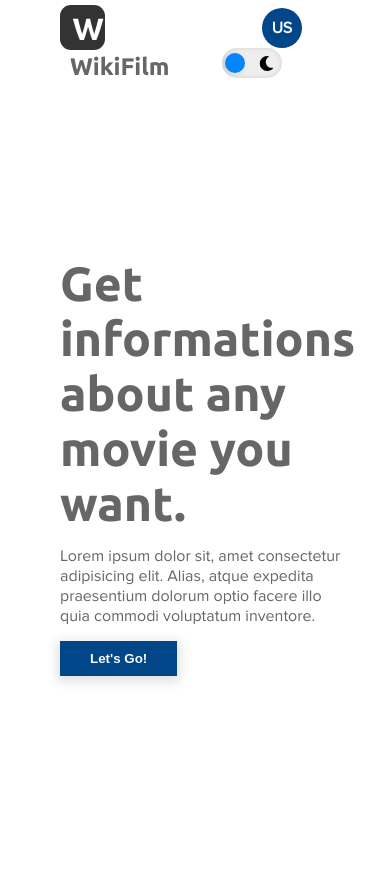
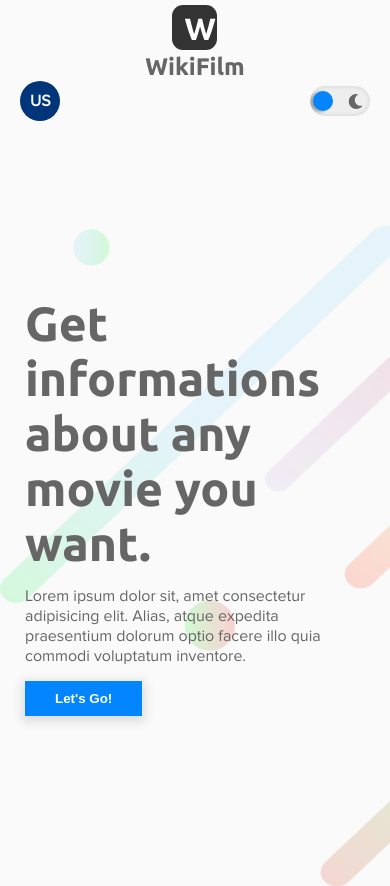
Before and after one commit to Uncle-Sam-Mako/Wikifilm, a website: page index.html in a window 390 px wide. Before the commit the page ends 846 px from the top, so only its background shows below. Drawn offline with Linux system fonts and the light colour scheme.

Commit message:
Update index.html & main.scss :  Add responsive styles

```diff
--- a/index.html
+++ b/index.html
@@ -49,7 +49,7 @@
                 </span>
                 <span class="text">WikiFilm</span>
             </a>
-            <div class="flex center-y">
+            <div class="nav-item-container flex center-y">
                 <div class="bulle-container">
                     <div class="bulle">
                         <p>US</p>
@@ -77,7 +77,7 @@
             </div>
         </div>
         <div class="right-side">
-            <img src="./assets/images/img1.jpg" alt="">
+            <img src="./assets/images/img2.jpg" alt="">
         </div>
     </section>
     <script>
--- a/scss/_index.scss
+++ b/scss/_index.scss
@@ -14,10 +14,13 @@ body{
     overflow-x: hidden;
     .left-side{
         padding: 25px 25px 25px 60px;
+        background: url('../../assets/images/bg.png');
+        background-size: cover;
         h1{
             font-family: var(--font-second);
             font-size: 3em;
             font-weight: bolder;
+            overflow-wrap: break-word;
         }
         p{
             margin: 15px 0;
@@ -28,7 +31,7 @@ body{
         overflow-y: hidden;
         margin-right: -60px;
         img{
-            object-fit: scale-down;
+            object-fit: contain;
             height: 100%;
             padding: 10px;
         }
@@ -41,8 +44,8 @@ body{
             left: 0;
             right: 0;
             bottom: 0;
-            background: rgba(255, 255, 255, 0.432);
-            box-shadow: inset 10px 0px 50px 60px #fff;
+            background: var(--blur);
+            box-shadow: inset 10px 0px 50px 60px var(--color-one);
             backdrop-filter: sepia(0.5);
         }
     }
@@ -50,7 +53,7 @@ body{
 .bulle-container{
     width: 100px;
     .bulle{
-        background-color: #004688;
+        background-color: var(--color-two);
         width: 40px;
         height: 40px;
         border-radius: 80px;
@@ -82,3 +85,19 @@ body{
         }
     }
 }
+
+@media (max-width : 640px){
+    .banner{
+        display: block;
+        .right-side{
+            display: none;
+        }
+        .left-side{
+            height: 100%;
+            padding: 10px 25px;
+            h1{
+                font-size: 3em;
+            }
+        }
+    }
+}
--- a/scss/_variables.scss
+++ b/scss/_variables.scss
@@ -6,10 +6,11 @@
 --color-one : #fafafa;
 --color-inverse : #161616;
 --text-color : #666;
---yellow : #ffb400;
+--color-two : #00357a;
 --pink : #ff006a;
 --blue : #0285ff;
 --shadow : rgba(0, 0, 0, 0.116);
+--blur : rgba(255, 255, 255, 0.432);
 }
 /*--------------*/
 
--- a/scss/main.scss
+++ b/scss/main.scss
@@ -10,6 +10,8 @@
 }
 body{
     font-family: var(--font-primary);
+    background: var(--color-one);
+    transition: background .6s;
 }
 img, svg{
     width: 100%;
@@ -84,8 +86,8 @@ button{
     width: max-content;
     padding: 10px 30px;
     &.btn-wow{
-        color: var(--color-one);
-        background-color: #004688;
+        color: #fff;
+        background-color: var(--blue);
         border: none;
         font-weight: bold;
         box-shadow: 0px 3px 10px 3px var(--shadow);
@@ -113,6 +115,7 @@ button{
         height: 100%;
         svg{
             width: 15px;
+            fill: var(--text-color);
         }
     }
     input{
@@ -134,7 +137,7 @@ button{
             background: var(--blue);
             top: 5px;
             left: 3px;
-            box-shadow: -3px 1px 7px var(--shadow);
+            box-shadow: -3px 1px 3px rgba(0, 0, 0, 0.308);
             z-index: 1;
             transform: translateX(0);
             transition: transform .3s ease-in-out;
@@ -143,16 +146,46 @@ button{
 }
 
 html.night-mode{
+    --color-one : #161616;
+    --text-color : #eee;
+    --color-two : #ffb400;
+    --blur : rgb(22 22 22 / 40%);
     .switch{
         background: var(--blue);
         svg{
-            fill: var(--color-one);
+            fill: #fff;
         }
         input{
             &::after{
                 transform: translateX(33px);
-                background: var(--color-one);
+                background: #fff;
             }
         }
     }
 }
+
+@media(max-width : 640px){
+    .navbar{
+        min-height: 60px;
+        //box-shadow: 0px 0px 10px 1px var(--shadow);
+        padding: 5px 20px;
+        display: block;
+        .brand{
+            display: flex !important;
+            margin: 0 !important;
+            flex-direction: column;
+            align-items: center;
+            justify-self: center;
+            span{
+                display: block !important;
+                width: max-content;
+            }
+        }
+        .nav-item-container{
+            justify-content: space-between;
+            .bulle, .switch{
+                margin: 0;
+            }
+        }
+    }
+}
```
Also changed, not shown: assets/images/bg.png (added), dist/css/style.css, 1 other file.
